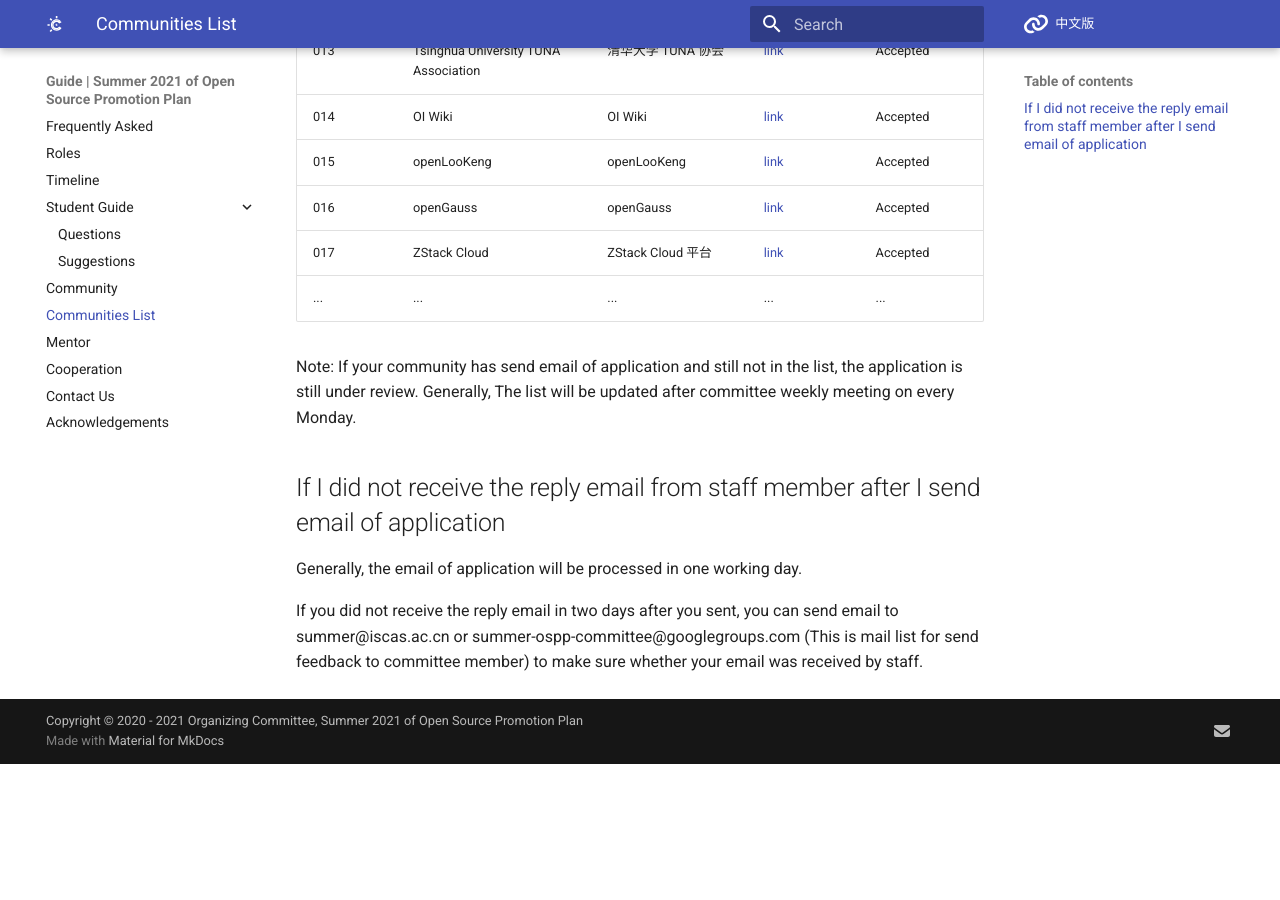
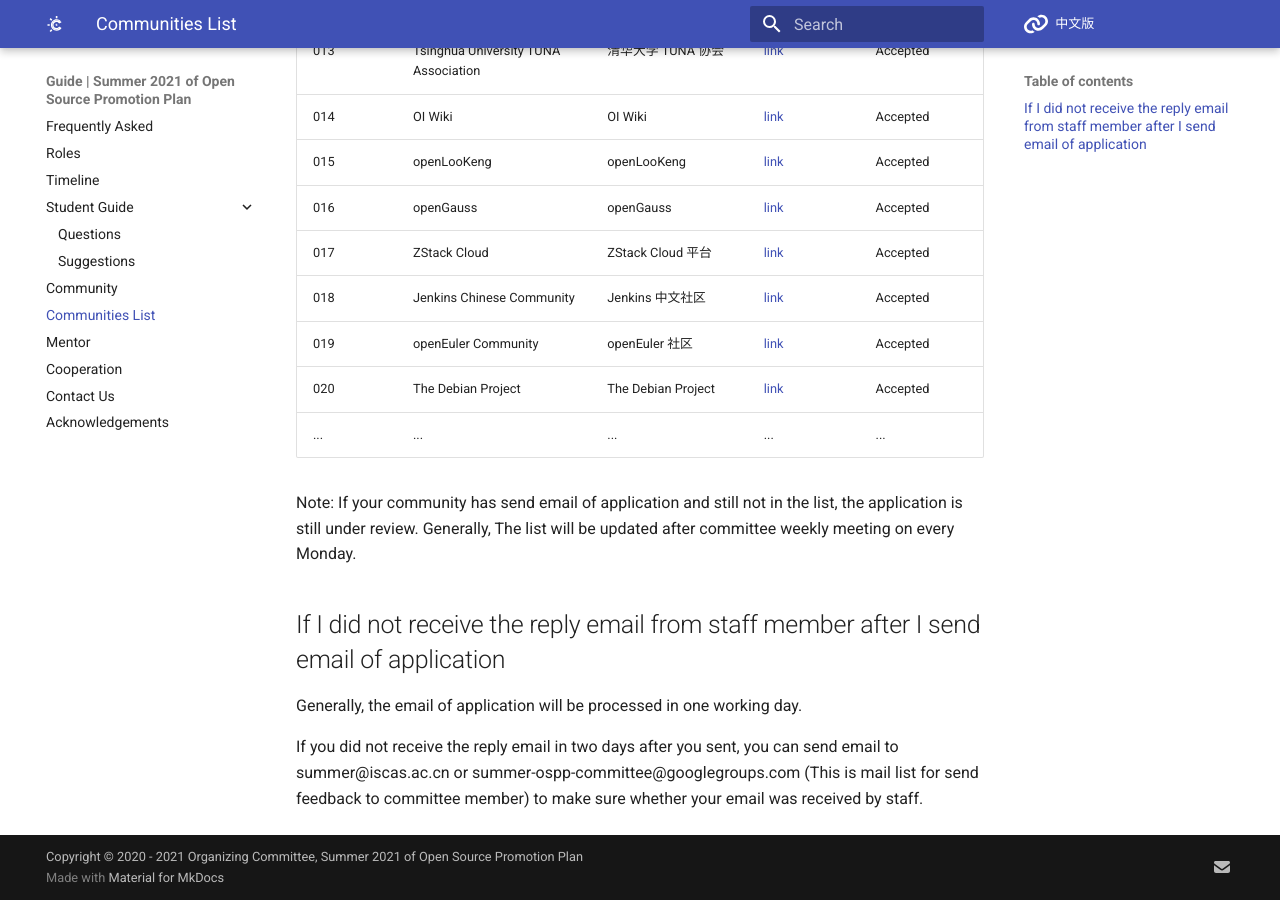
Before and after one commit to summer-ospp/help-en, an MkDocs documentation site: the page built from docs/communities-list.md, in a window 1280 px wide and 900 px high, scrolled down 990 px. Built offline with MkDocs 1.6.1 and Material for MkDocs 9.7.7, drawn with Linux system fonts in a browser that asks for light colours; comment, search, counter and statistics services are not loaded; before the commit the page ends 1754 px from its top, so only the background shows below that.

Commit message:
Update communities-list.md

```diff
--- a/docs/communities-list.md
+++ b/docs/communities-list.md
@@ -18,11 +18,14 @@ Before the deadline (Apr 30th, 2021) of application for community, this list wil
 | 010 | Apache APISIX           | Apache APISIX           | [link](https://apisix.apache.org/)                     | Accepted             |
 | 011 | Apache IoTDB            | Apache IoTDB            | [link](http://iotdb.apache.org/)                       | Accepted             |
 | 012 | Simple-XX               | Simple-XX               | [link](https://github.com/Simple-XX)                   | Accepted             |
-| 013 | Tsinghua University TUNA Association | 清华大学 TUNA 协会      | [link](https://tuna.moe/)                              | Accepted             |
+| 013 | Tsinghua University TUNA Association | 清华大学 TUNA 协会      | [link](https://tuna.moe/)                  | Accepted             |
 | 014 | OI Wiki                 | OI Wiki                 | [link](https://oi-wiki.org)                            | Accepted             |
 | 015 | openLooKeng             | openLooKeng             | [link](https://openlookeng.io/)                        | Accepted             |
 | 016 | openGauss               | openGauss               | [link](https://opengauss.org)                          | Accepted             |
-| 017 | ZStack Cloud            | ZStack Cloud 平台 | [link](https://www.zstack.io/)                         | Accepted             |
+| 017 | ZStack Cloud            | ZStack Cloud 平台 | [link](https://www.zstack.io/)                               | Accepted             |
+| 018  | Jenkins Chinese Community | Jenkins 中文社区       | [link](https://jenkins-zh.cn/)                         | Accepted            |
+| 019  | openEuler Community     | openEuler 社区          | [link](https://openeuler.org/)                         | Accepted             |
+| 020  | The Debian Project      | The Debian Project      | [link](https://www.debian.org)                         | Accepted             |
 | ... | ...                     | ...                     | ...                                                    | ...                  |
 
 Note: If your community has send email of application and still not in the list, the application is still under review. Generally, The list will be updated after committee weekly meeting on every Monday.
```
